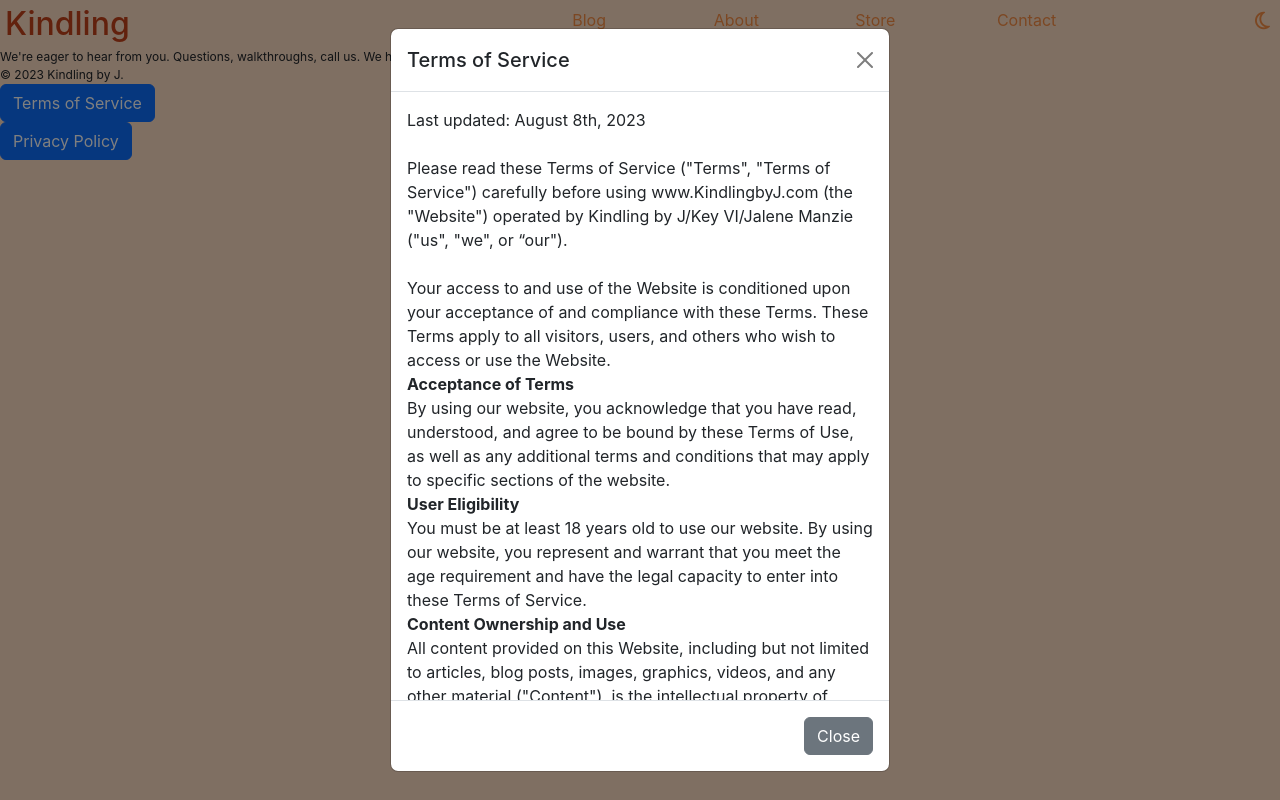
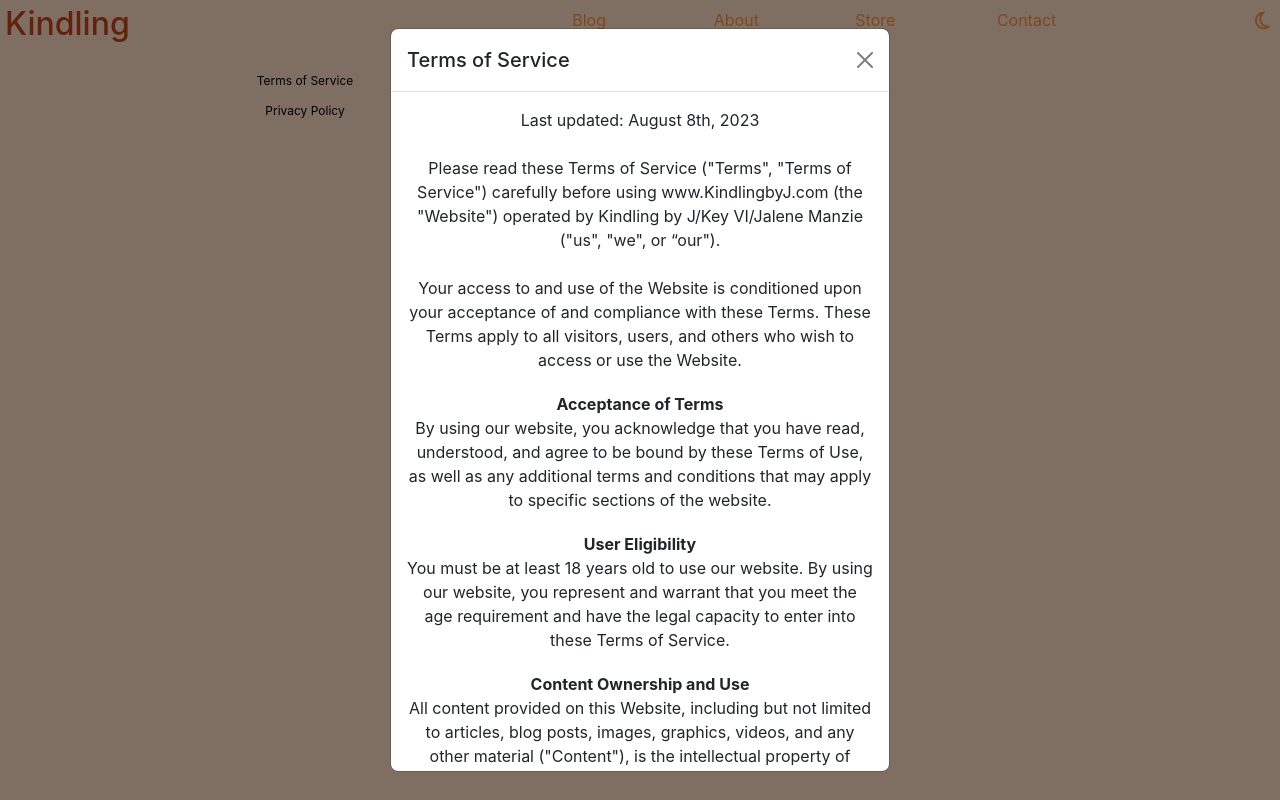
Before and after one commit to AHudg/sparks, a React (Create React App) app in the folder client/: page /contact in a window 1280 px wide. Both pictures are taken after a click on the button "Terms of Service". Built offline with nearby package versions, Linux system fonts and the light colour scheme.

Commit message:
Not sure tbh just wanna save

```diff
--- a/client/src/App.js
+++ b/client/src/App.js
@@ -8,7 +8,8 @@
 import About from "./pages/About";
 import Blog from "./pages/Blog";
 import Contact from "./components/Contact";
-import Footer from "./components/Footer";
+import Terms from "./components/Modal/Terms";
+import Privacy from "./components/Modal/Privacy";
 
 function App() {
   const [loading, setLoading] = useState(true);
@@ -78,10 +79,13 @@
               <Route path="/blog" element={<Blog />} />
               <Route path="/donate" element={<Blog />} />
               <Route path="/contact" element={<Contact />} />
+              <Route path="*" element={<h1>Oops! No content here!</h1>} />
             </Routes>
 
-            <footer>
-              <Footer></Footer>
+            <footer className="row text-center">
+              <p className="footer col-12">© 2023 Kindling by J. </p>
+              <Terms />
+              <Privacy />
             </footer>
           </div>
         ) : (
--- a/client/src/components/Contact/index.css
+++ b/client/src/components/Contact/index.css
@@ -8,15 +8,6 @@
   --aqua: rgb(18, 144, 142);
   --teal: rgb(22, 89, 74);
   --dropshadow: rgba(0, 0, 0, 0.5);
-}
-
-.footer {
-  font-size: 12px;
-}
-
-.footerBtn {
-  border: none;
-  background-color: var(--dusty);
 }
 
 @media screen and (min-width: 768px) {
--- a/client/src/components/Contact/index.js
+++ b/client/src/components/Contact/index.js
@@ -2,14 +2,7 @@
 import "./index.css";
 
 function Contact() {
-  return (
-    <footer className="footer">
-      <p>
-        We're eager to hear from you. Questions, walkthroughs, call us. We have
-        your back.
-      </p>
-    </footer>
-  );
+  return <div></div>;
 }
 
 export default Contact;
--- a/client/src/components/Footer/index.js
+++ /dev/null
@@ -1,24 +0,0 @@
-import React from "react";
-import Terms from "../Modal/Terms";
-import Privacy from "../Modal/Privacy";
-
-function Footer() {
-  function handleContact(event) {
-    console.log(event.target);
-    if (event.target.innerHTML === "Privacy Policy") {
-      console.log("tapped Privacy");
-    } else {
-      console.log("tapped Terms");
-    }
-  }
-
-  return (
-    <div>
-      <p className="footer">© 2023 Kindling by J. </p>
-      <Terms />
-      <Privacy />
-    </div>
-  );
-}
-
-export default Footer;
--- a/client/src/components/Hamburger/index.js
+++ b/client/src/components/Hamburger/index.js
@@ -53,7 +53,7 @@
     }
 
     if (initialRender.current) {
-      initialRender.current = false;
+      // initialRender.current = false;
     } else {
       if (!blogStatus) {
         gsap.to(".ribbonOne", { height: "50vh" });
@@ -79,7 +79,7 @@
     }
 
     if (initialRender.current) {
-      initialRender.current = false;
+      // initialRender.current = false;
     } else {
       if (!aboutStatus) {
         gsap.to(".ribbonTwo", { height: "50vh" });
--- a/client/src/components/Modal/Privacy.js
+++ b/client/src/components/Modal/Privacy.js
@@ -7,7 +7,6 @@
   MDBModalHeader,
   MDBModalTitle,
   MDBModalBody,
-  MDBModalFooter,
 } from "mdb-react-ui-kit";
 import "./index.css";
 
@@ -15,8 +14,11 @@
   const [scrollableModal, setScrollableModal] = useState(false);
 
   return (
-    <div>
-      <MDBBtn onClick={() => setScrollableModal(!scrollableModal)}>
+    <div className="row">
+      <MDBBtn
+        onClick={() => setScrollableModal(!scrollableModal)}
+        className="footerBtn col-6"
+      >
         Privacy Policy
       </MDBBtn>
 
@@ -44,7 +46,7 @@
                 policy.
               </p>
               <br />
-              <ol>
+              <ol className="list">
                 <li>
                   <span className="boldText">
                     Information We Collect Personal Information:
--- a/client/src/components/Modal/Terms.js
+++ b/client/src/components/Modal/Terms.js
@@ -7,15 +7,18 @@
   MDBModalHeader,
   MDBModalTitle,
   MDBModalBody,
-  MDBModalFooter,
 } from "mdb-react-ui-kit";
+import "./index.css";
 
 export default function Terms() {
   const [scrollableModal, setScrollableModal] = useState(false);
 
   return (
-    <div>
-      <MDBBtn onClick={() => setScrollableModal(!scrollableModal)}>
+    <div className="row">
+      <MDBBtn
+        onClick={() => setScrollableModal(!scrollableModal)}
+        className="footerBtn col-6"
+      >
         Terms of Service
       </MDBBtn>
 
@@ -50,7 +53,7 @@
                 to all visitors, users, and others who wish to access or use the
                 Website.
               </p>
-              <ul>
+              <ul className="list">
                 <li>
                   <span className="boldText">Acceptance of Terms</span>
                   <p>
@@ -200,14 +203,6 @@
                 consult with a legal professional.
               </p>
             </MDBModalBody>
-            <MDBModalFooter>
-              <MDBBtn
-                color="secondary"
-                onClick={() => setScrollableModal(!setScrollableModal)}
-              >
-                Close
-              </MDBBtn>
-            </MDBModalFooter>
           </MDBModalContent>
         </MDBModalDialog>
       </MDBModal>
--- a/client/src/components/Modal/index.css
+++ b/client/src/components/Modal/index.css
@@ -1,3 +1,7 @@
 .boldText {
   font-weight: bold;
 }
+
+.list li {
+  margin-top: 20px;
+}
--- a/client/src/index.css
+++ b/client/src/index.css
@@ -52,6 +52,17 @@
   background-color: var(--teal);
 }
 
+.footer {
+  font-size: 12px;
+}
+
+.footerBtn {
+  background-color: var(--dusty);
+  border: none;
+  color: black;
+  font-size: 12px;
+}
+
 @media screen and (min-width: 575px) {
   .slogan {
     font-size: 5rem;
```
